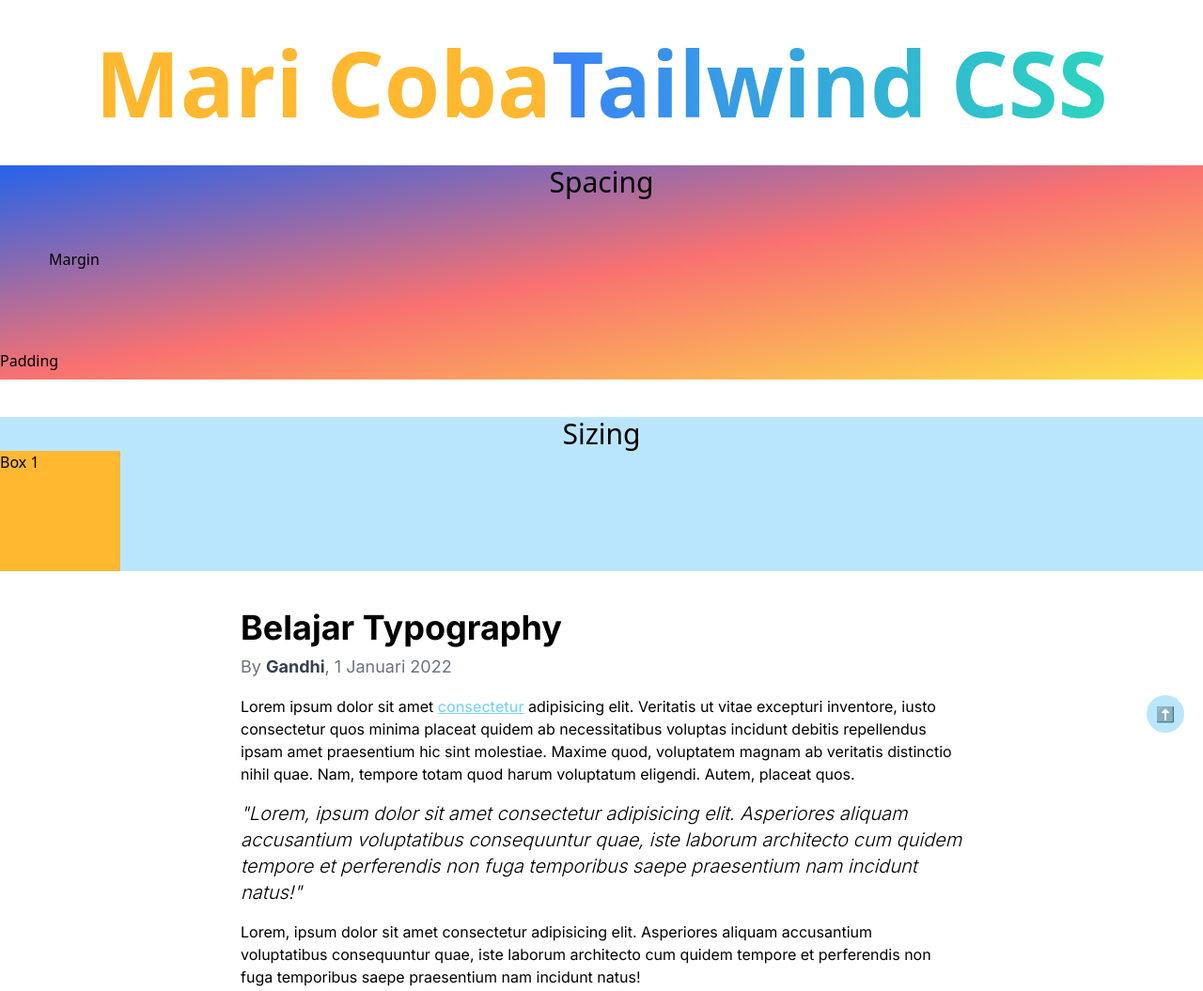
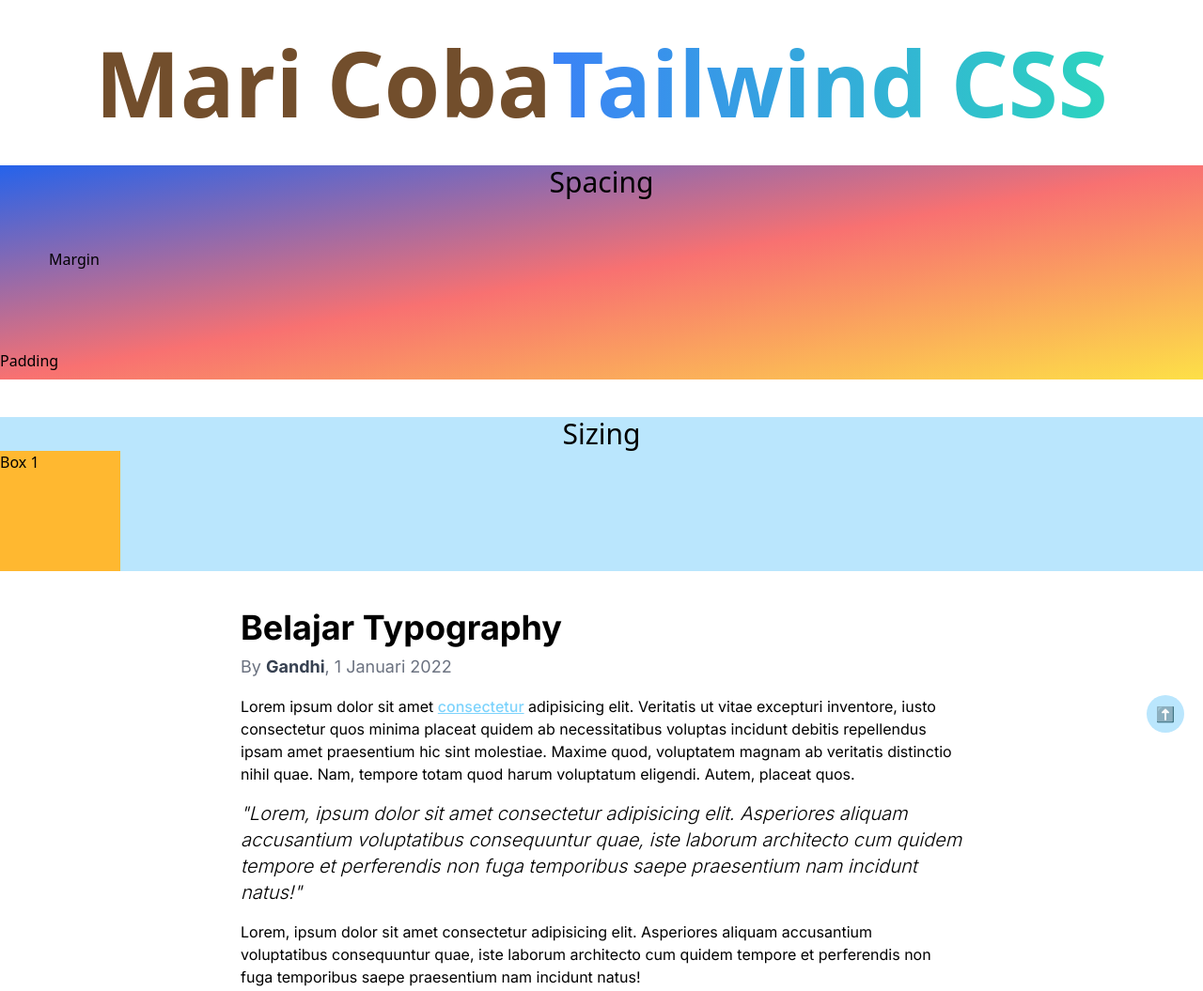
Before and after one commit to vick1208/learn-tailwind-css, a website: page index.html in a window 1280 px wide. Shown: the top 1055 px of the page at 94% size. Drawn offline with Linux system fonts and the light colour scheme.

Commit message:
css output modify

```diff
--- a/src/input.css
+++ b/src/input.css
@@ -4,7 +4,7 @@
 
 @layer base{
     h1{
-        @apply text-8xl text-orangechin;
+        @apply text-6xl text-coffee;
         /* color: theme(colors.orangechin) ; */
     }
 }
```
Also changed, not shown: index.html (+1 -3 lines), css/style.css.
